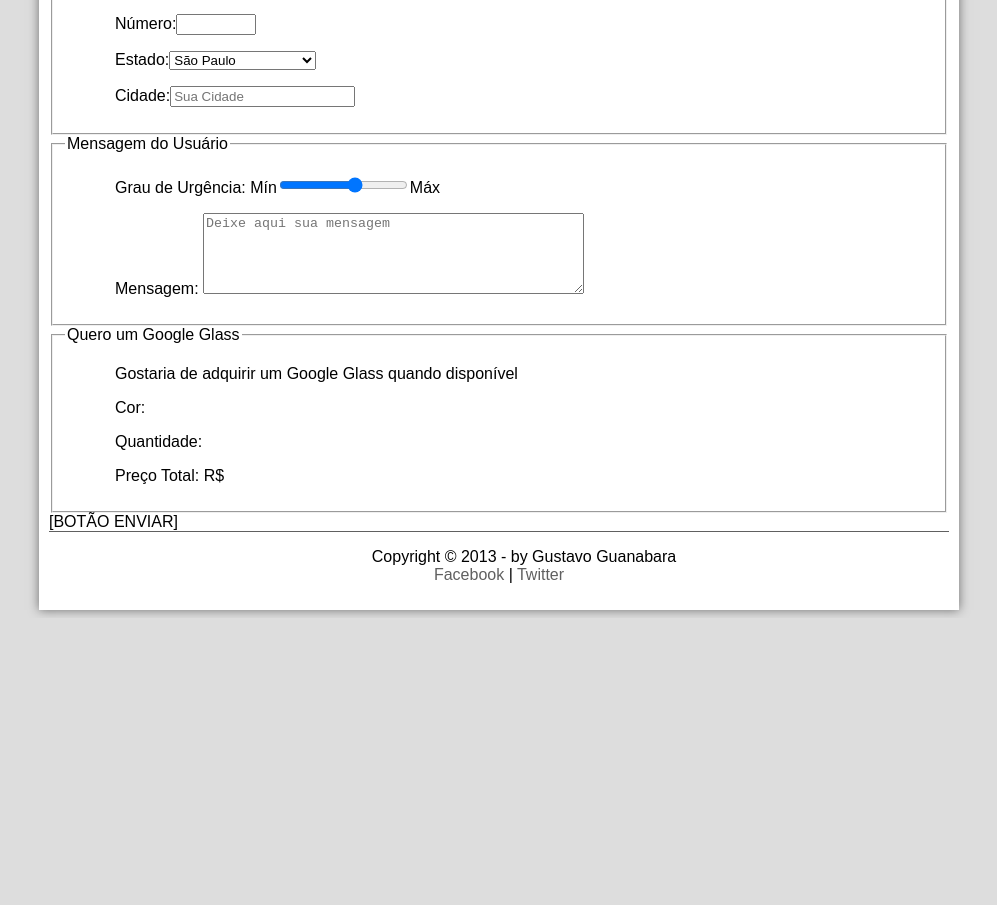
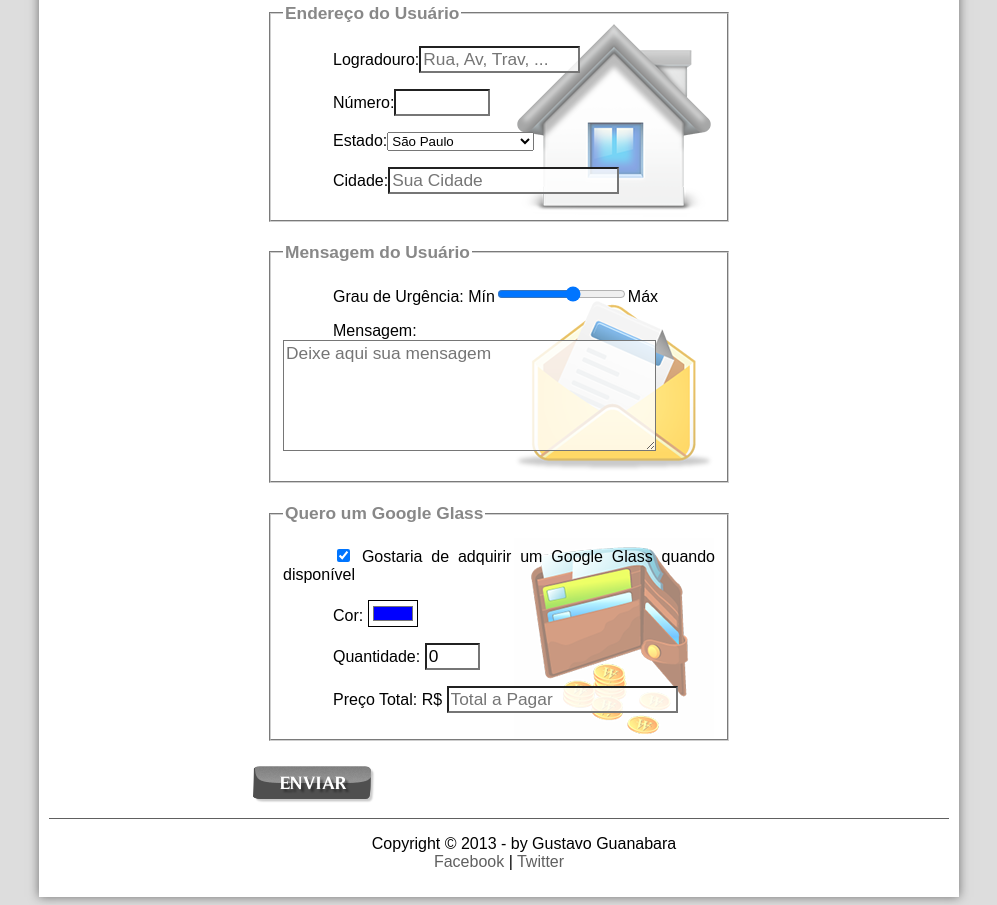
Before and after one commit to filipecode-03/googleglass, a plain HTML site: page curso-html5-pacote01/projeto-glass-html5/fale-conosco.html in a window 1280 px wide. Shown: the part 668-1573 px from the top of the page, without its empty margins (141-1138 px from the left). Before the commit the page ends 1286 px from the top, so only its background shows below. Drawn offline with Linux system fonts and the light colour scheme; a web font is replaced by a local one.

Commit message:
terminei a ultima aula do curso de html. E também ajeitei a posição do menu e das imagens. Mais infelizmente para celulares ele não está perfeito... Quem sabe mais na frente eu consiga resolver isso.

```diff
--- a/curso-html5-pacote01/projeto-glass-html5/_css/estilo.css
+++ b/curso-html5-pacote01/projeto-glass-html5/_css/estilo.css
@@ -35,7 +35,7 @@ a:hover {
 
 header#cabecalho img#icone {
     position: absolute;
-    left: 780px;
+    left: 980px;
     top: 70px;
 }
 
@@ -103,7 +103,7 @@ nav#menu ul {
     text-transform: uppercase;
     position: absolute;
     top: -20px;
-    left: 300px;
+    left: 583px;
 }
 
 nav#menu li {
--- a/curso-html5-pacote01/projeto-glass-html5/_css/form.css
+++ b/curso-html5-pacote01/projeto-glass-html5/_css/form.css
@@ -0,0 +1,49 @@
+@charset "UTF-8";
+
+form {
+    width: 500px;
+    margin: auto;
+}
+
+input, textarea {
+    font-family: sans-serif;
+    font-weight: normal;
+    font-size: 13pt;
+    background-color: rgba(255, 255, 255, .8);
+}
+
+input:hover, textarea:hover {
+    background-color: #dddddd;
+}
+
+legend {
+    color: #888888;
+    font-weight: bold;
+    font-size: 13pt;
+    font-family: sans-serif;
+}
+
+fieldset {
+    border-color: #cecece;
+    margin: 20px;
+}
+
+fieldset#sexo {
+    width: 150px;
+}
+
+fieldset#usuario {
+    background: url(../_imagens/icone-contato.png) no-repeat 95% 95%;
+}
+
+fieldset#endereco {
+    background: url(../_imagens/icone-endereco.png) no-repeat 95% 95%;
+}
+
+fieldset#mensagem {
+    background: url(../_imagens/icone-mensagem.png) no-repeat 95% 95%;
+}
+
+fieldset#pedido {
+    background: url(../_imagens/icone-pagamento.png) no-repeat 95% 95%;
+}
--- a/curso-html5-pacote01/projeto-glass-html5/fale-conosco.html
+++ b/curso-html5-pacote01/projeto-glass-html5/fale-conosco.html
@@ -6,8 +6,16 @@
     <title>Tudo sobre o Google Glass</title>
     <link rel="stylesheet" href="_css/estilo.css">
     <link rel="stylesheet" href="_css/form.css">
+    <script src="_javascript/funcoes.js"></script>
+    <script>
+        function calc_total() {
+            var qtd = parseInt(document.getElementById('cQtd').value);
+            tot = qtd * 1500;
+            document.getElementById('cTot').value = tot;
+        }
+    </script>
 </head>
-<script src="_javascript/funcoes.js"></script>
+
 <body>
     <div id="interface">
 
@@ -51,7 +59,7 @@
                     </hgroup>
                 </header>
 
-                <form method="post" id="fContato" action="mailto:contato@cursoemvideo.com">
+                <form method="post" id="fContato" action="mailto:contato@cursoemvideo.com" oninput="calc_total();">
                     <fieldset id="usuario">
                         <legend>Identificação do Usuário</legend>
                         <p><label for="cNome">Nome:</label><input type="text" name="tNome" id="cNome" size="20" maxlength="30" placeholder="Nome Completo"></p>
@@ -96,18 +104,22 @@
                         <p><label for="cUrg">Grau de Urgência:</label>
                         Mín<input type="range" name="tUrg" id="cUrg" min="0" max="10" step="2">Máx</p>
                         <p><label for="cMsg">Mensagem:</label>
-                        <textarea name="tMsg" id="cMsg" cols="45" rows="5" placeholder="Deixe aqui sua mensagem"></textarea></p>
+                        <textarea name="tMsg" id="cMsg" cols="35" rows="5" placeholder="Deixe aqui sua mensagem"></textarea></p>
                     </fieldset>
 
                     <fieldset id="pedido">
-                        <legend>Quero um Google Glass</legend>
-                        <p><label for="cPed">Gostaria de adquirir um Google Glass quando disponível</label></p>
-                        <p><label for="cCor">Cor:</label></p>
-                        <p><label for="cQtd">Quantidade:</label></p>
-                        <p><label for="cTot">Preço Total: R$</label></p>
+                        <legend>Quero um Google Glass</legend><p>
+                            <input type="checkbox" name="tPed" id="cPed" checked>
+                            <label for="cPed">Gostaria de adquirir um Google Glass quando disponível</label></p>
+                        <p><label for="cCor">Cor:</label>
+                            <input type="color" name="tCor" id="cCor" value="#0000FF"></p>
+                        <p><label for="cQtd">Quantidade:</label>
+                        <input type="number" name="tQtd" id="cQtd" min="0" max="5" value="0"></p>
+                        <p><label for="cTot">Preço Total: R$</label>
+                        <input type="text" name="tTot" id="cTot" placeholder="Total a Pagar" readonly></p>
                     </fieldset>
 
-[BOTÃO ENVIAR]
+                    <input type="image" name="tEnviar" src="_imagens/botao-enviar.png">
                 </form>
             </article>
         </section>
```
